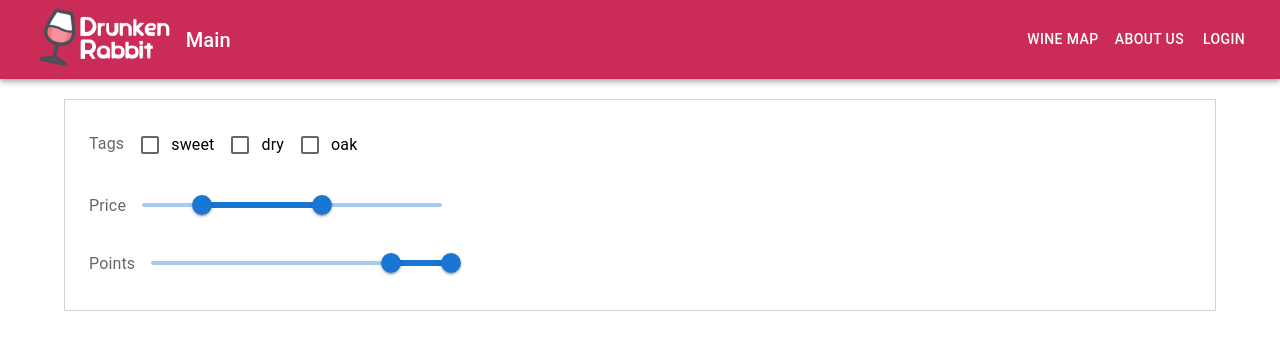
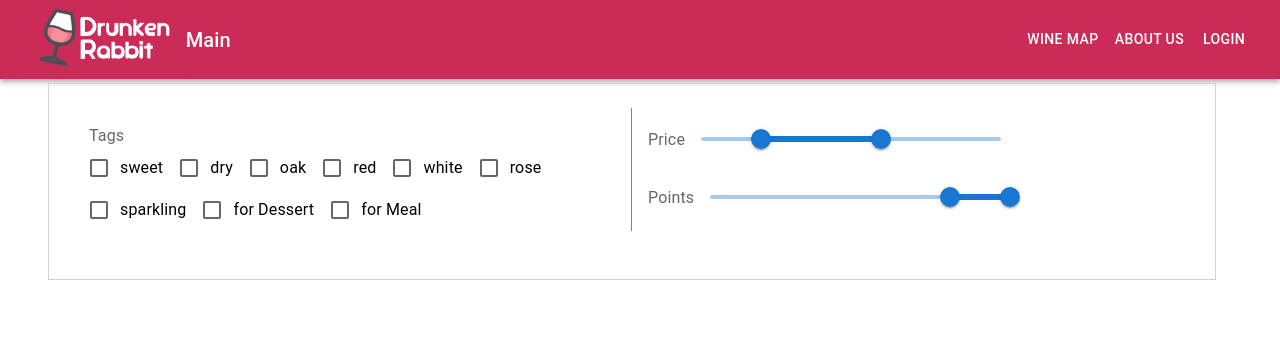
Before and after one commit to hosahn/Elice-Projects-Two, a React (Create React App) app in the folder front/: page /main in a window 1280 px wide. Shown: the top 350 px of the page. Built offline with nearby package versions, Linux system fonts and the light colour scheme.

Commit message:
Update Mainpage filter controller

```diff
--- a/front/src/pages/MainPage.js
+++ b/front/src/pages/MainPage.js
@@ -5,11 +5,12 @@ import {
   Container,
   FormControlLabel,
   FormLabel,
+  Grid,
   Slider,
   Tooltip,
 } from "@mui/material";
-
 import Header from "../components/Header";
+import { borderRight } from "@mui/system";
 
 export default function MainPage() {
   const [priceValue, setPriceValue] = useState([20, 60]);
@@ -26,10 +27,10 @@ export default function MainPage() {
   return (
     <>
       <Header />
-      <Container maxWidth="lg" style={{ marginTop: "20px" }}>
-        <Box component="div" sx={{ border: "1px solid lightgray", p: 3 }}>
-          <Box component="div" sx={{ mb: 3 }}>
-            <FormLabel sx={{ mr: 2 }}>Tags</FormLabel>
+      <Container maxWidth="lg" style={{ marginTop: "20px" }} component="div" xs="1">
+        <Grid container component="div" sx={{ border: "1px solid lightgray", p: 3 }} spacing={2}>
+          <Grid item xs="6" component="div" sx={{ mb: 3, borderRight: "1px grey solid" }}>
+            <FormLabel sx={{ mr: 2 }}>Tags</FormLabel><br />
             <Tooltip title="sweet 설명" placement="top-end">
               <FormControlLabel control={<Checkbox />} label="sweet" />
             </Tooltip>
@@ -39,7 +40,26 @@ export default function MainPage() {
             <Tooltip title="oak 설명" placement="top-end">
               <FormControlLabel control={<Checkbox />} label="oak" />
             </Tooltip>
-          </Box>
+            <Tooltip title="red 설명" placement="top-end">
+              <FormControlLabel control={<Checkbox />} label="red" />
+            </Tooltip>
+            <Tooltip title="white 설명" placement="top-end">
+              <FormControlLabel control={<Checkbox />} label="white" />
+            </Tooltip>
+            <Tooltip title="rose 설명" placement="top-end">
+              <FormControlLabel control={<Checkbox />} label="rose" />
+            </Tooltip>
+            <Tooltip title="sparkling 설명" placement="top-end">
+              <FormControlLabel control={<Checkbox />} label="sparkling" />
+            </Tooltip>
+            <Tooltip title="for Dessert 설명" placement="top-end">
+              <FormControlLabel control={<Checkbox />} label="for Dessert" />
+            </Tooltip>
+            <Tooltip title="for Meal 설명" placement="top-end">
+              <FormControlLabel control={<Checkbox />} label="for Meal" />
+            </Tooltip>
+          </Grid>
+          <Grid item xs="6">
             <Box
               component="div"
               sx={{ mb: 3.5 }}
@@ -68,7 +88,8 @@ export default function MainPage() {
                 sx={{ width: 300 }}
               />
             </Box>
-        </Box>
+          </Grid>
+        </Grid>
       </Container>
     </>
   );
```
Lines whose indentation alone changed are shown as unchanged.
